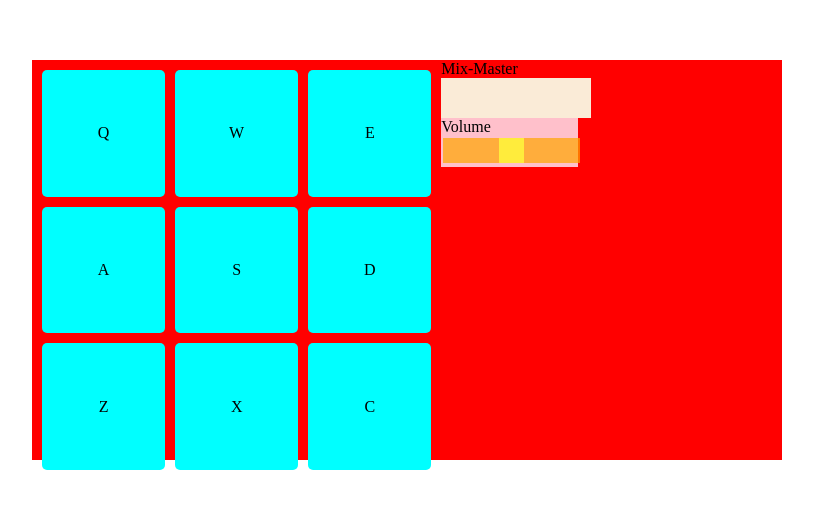
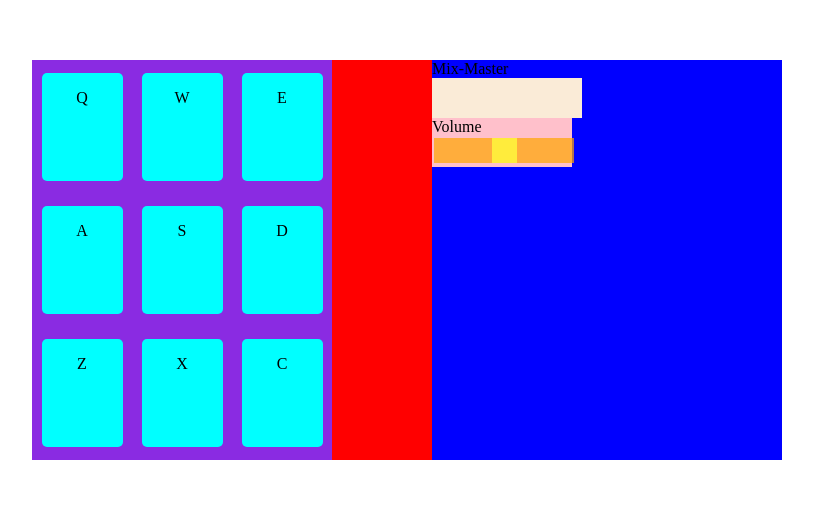
Before and after one commit to ianflynnwork/drum-machine, a React (Create React App) app: page / in a window 1280 px wide. Shown: the part 140-648 px from the top of the page, without its empty margins (233-1046 px from the left). Built offline with nearby package versions, Linux system fonts and the light colour scheme.

Commit message:
temp styles

```diff
--- a/src/index.css
+++ b/src/index.css
@@ -8,35 +8,39 @@
     margin-left: auto;
     margin-right: auto;
     margin-top: 200px;
-    box-sizing: content-box;
+    box-sizing: border-box;
     display: flex;
     flex-direction: row;
+    justify-content: space-between;
 }
 
 /* pads box */
 
 .pad-box {
-    width: 400px;
+    width: 300px;
     height: 400px;
-    display: grid;
-    grid-template-columns: 1fr 1fr 1fr;
-    gap: 10px 10px;
-    float: left;
+    display: flex;
+    flex-wrap: wrap;
     cursor: pointer;
-    padding: 10px;
+    background-color: blueviolet;
+    justify-content: space-evenly;
+
+
 }
 .drum-pad {
     background-color: aqua;
     border-radius: 5px;
-    display: flex;
-    justify-content: center;
-    align-items: center;
+    width: 27%;
+    height: 27%;
+    margin: auto;
+    text-align: center;
 }
 
 /* controls box */
 
 .controls-box {
     width: 350px;
+    background-color: blue;
 }
 
 /* display styling */
```
